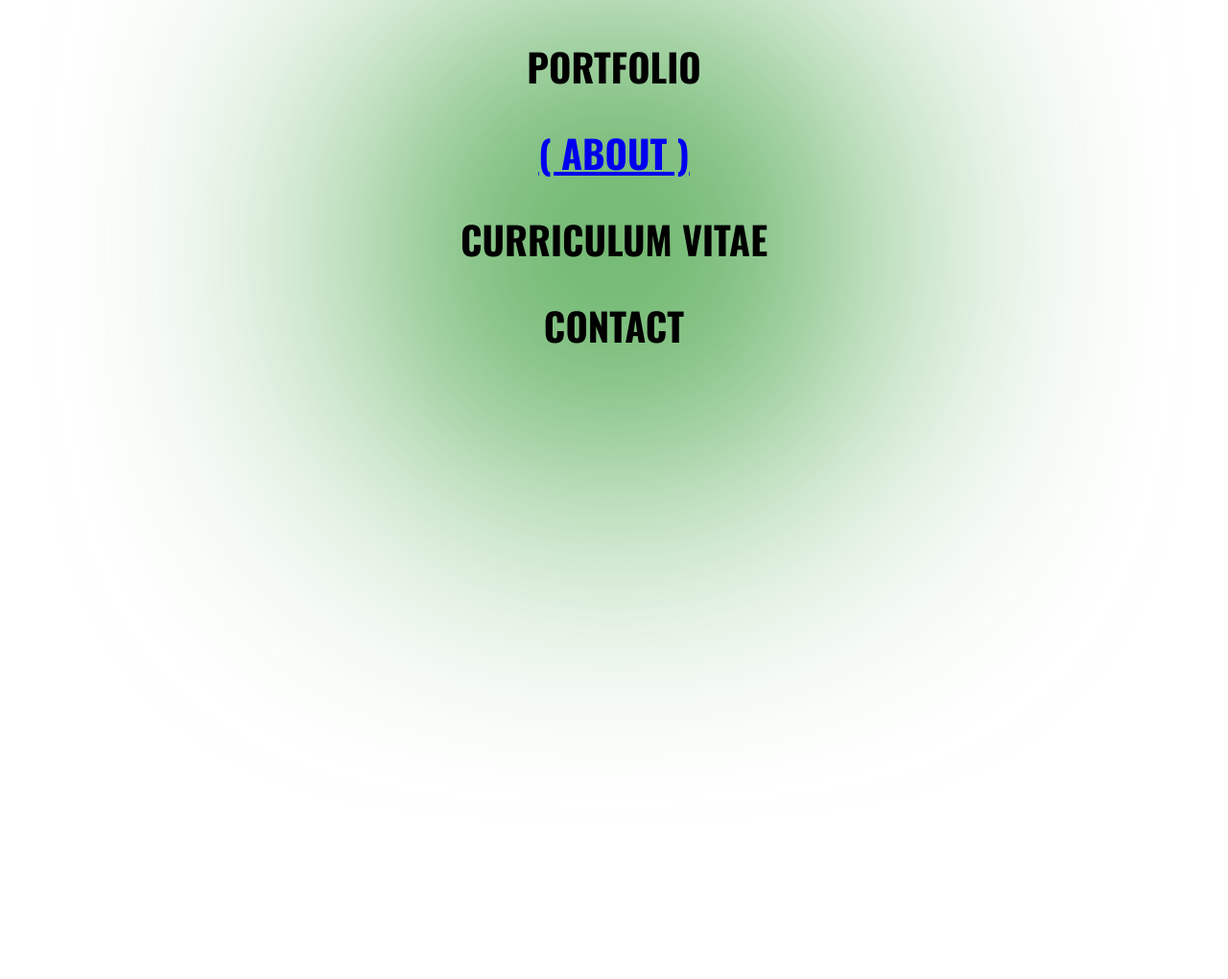
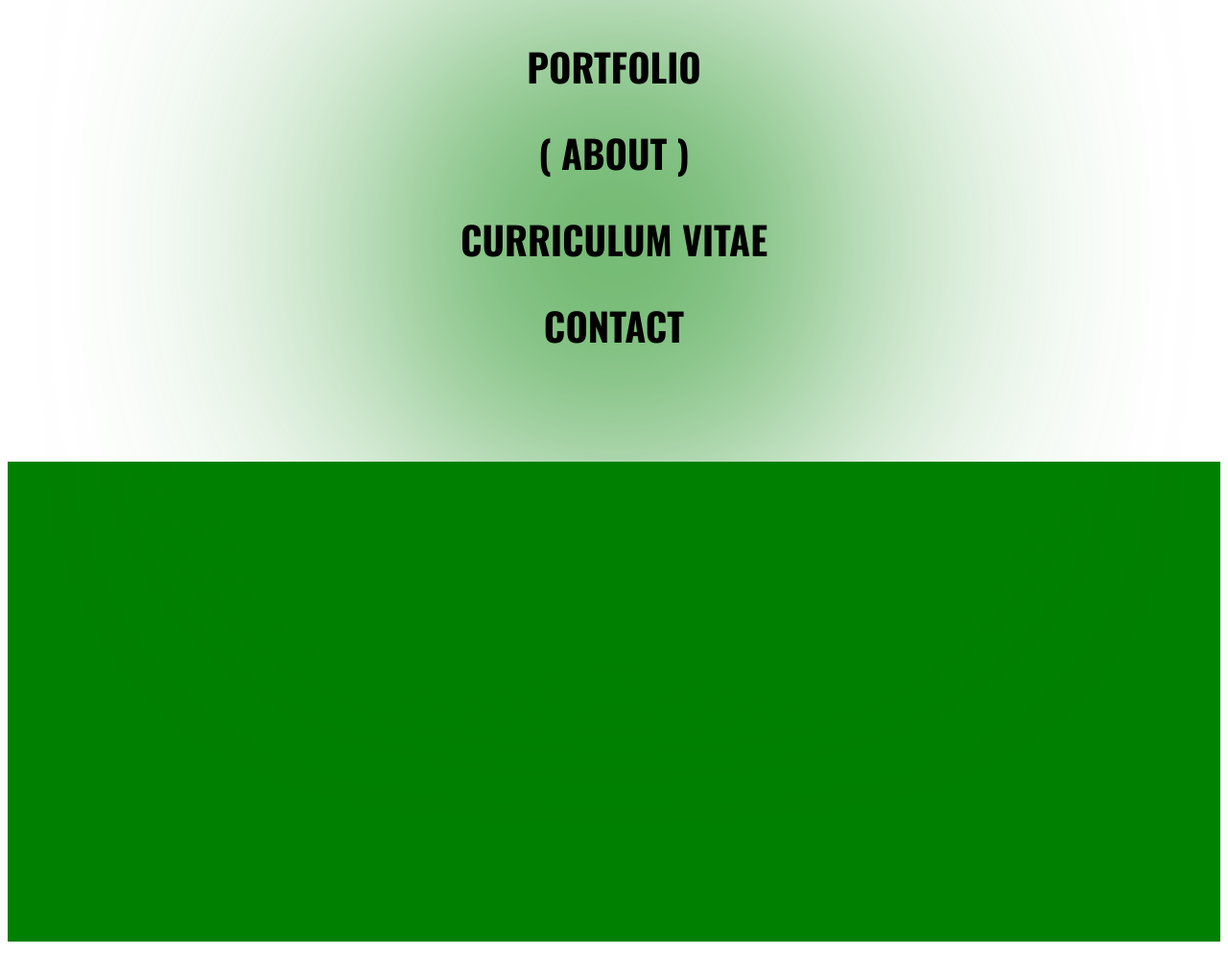
Before and after one commit to isacolander/Portfolio, a plain HTML site: page index.html in a window 1280 px wide. Shown: the part 260-1280 px from the top of the page at 96% size. Drawn offline with nearby package versions, Linux system fonts and the light colour scheme.

Commit message:
fixa koden

```diff
--- a/about.css
+++ b/about.css
@@ -2,6 +2,10 @@ body{
   background-color:white;
   Height:2000px;
   width: auto;
+}
+
+html {
+  scroll-behavior: smooth;
 }
 
 header{
@@ -67,7 +71,7 @@ background-color:black;
 
 main{
   width:100%;
-  height:inherit;
+  height:auto;
   display: flex;
   align-items: baseline;
   justify-content: center;
@@ -95,3 +99,14 @@ align-items: center;
   padding: 15px;
   font-size: 40px;
 }
+
+a {
+    text-decoration: none;
+    color: inherit;
+}
+
+#aboutmebild {
+  width:100%;
+  height:500px;
+  background-color:green;
+}
--- a/index.html
+++ b/index.html
@@ -37,12 +37,15 @@
   <div id="circle"> </div>
 
 <div id="floatbox">
-  <div class="navhome"> PORTFOLIO </div>
-  <div class="navhome"> <a href="#"> ( ABOUT ) </a> </div>
+  <div class="navhome"> <a href="portfolio.html"> PORTFOLIO </a> </div>
+  <div class="navhome"> <a href="#aboutmebild"> ( ABOUT ) </a> </div>
   <div class="navhome"> CURRICULUM VITAE </div>
   <div class="navhome"> CONTACT </div>
 </div>
+
 </main>
+<div id="aboutmebild"> </div>
+
 
 
 
```
Lines whose indentation alone changed are shown as unchanged.
